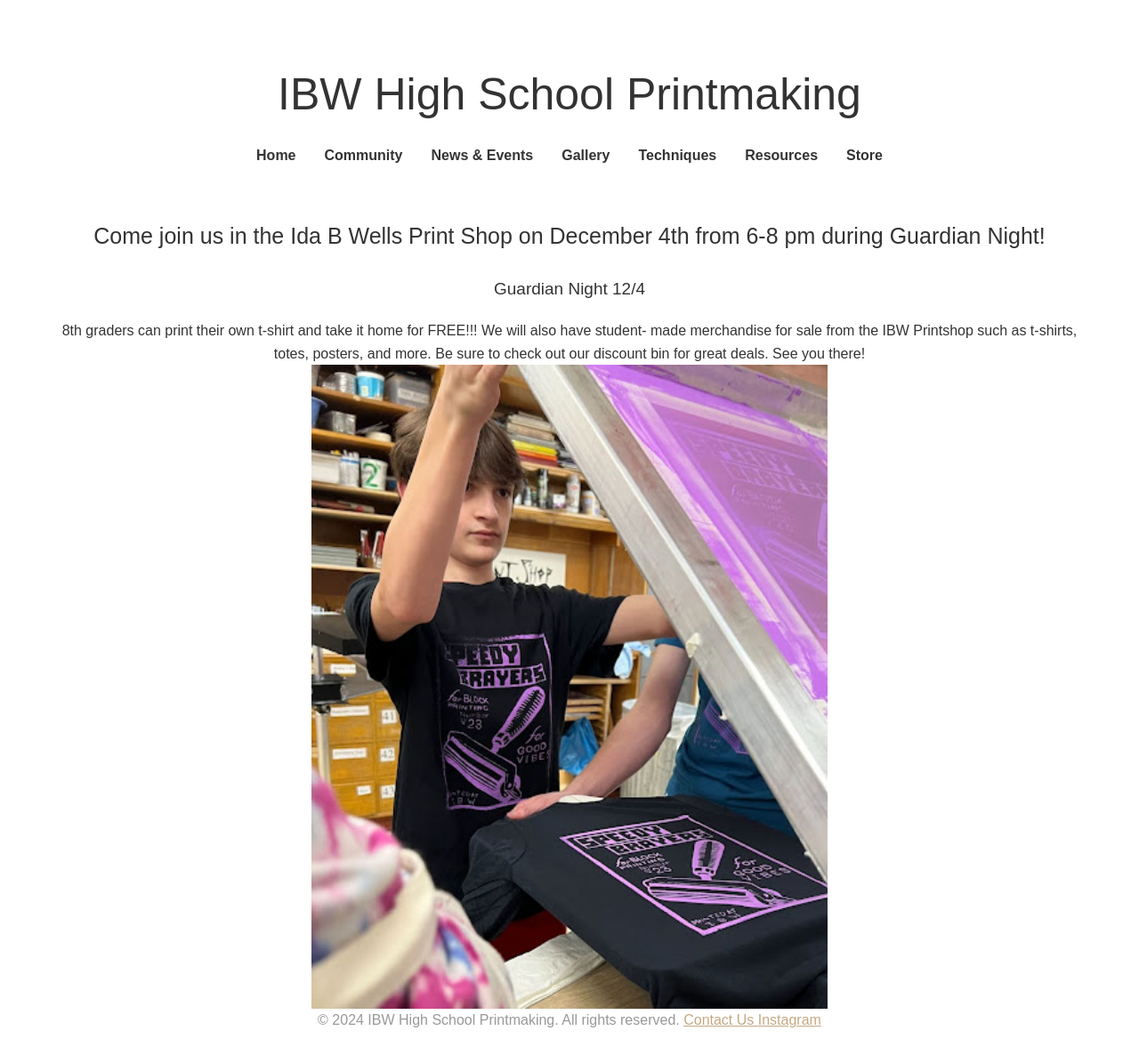
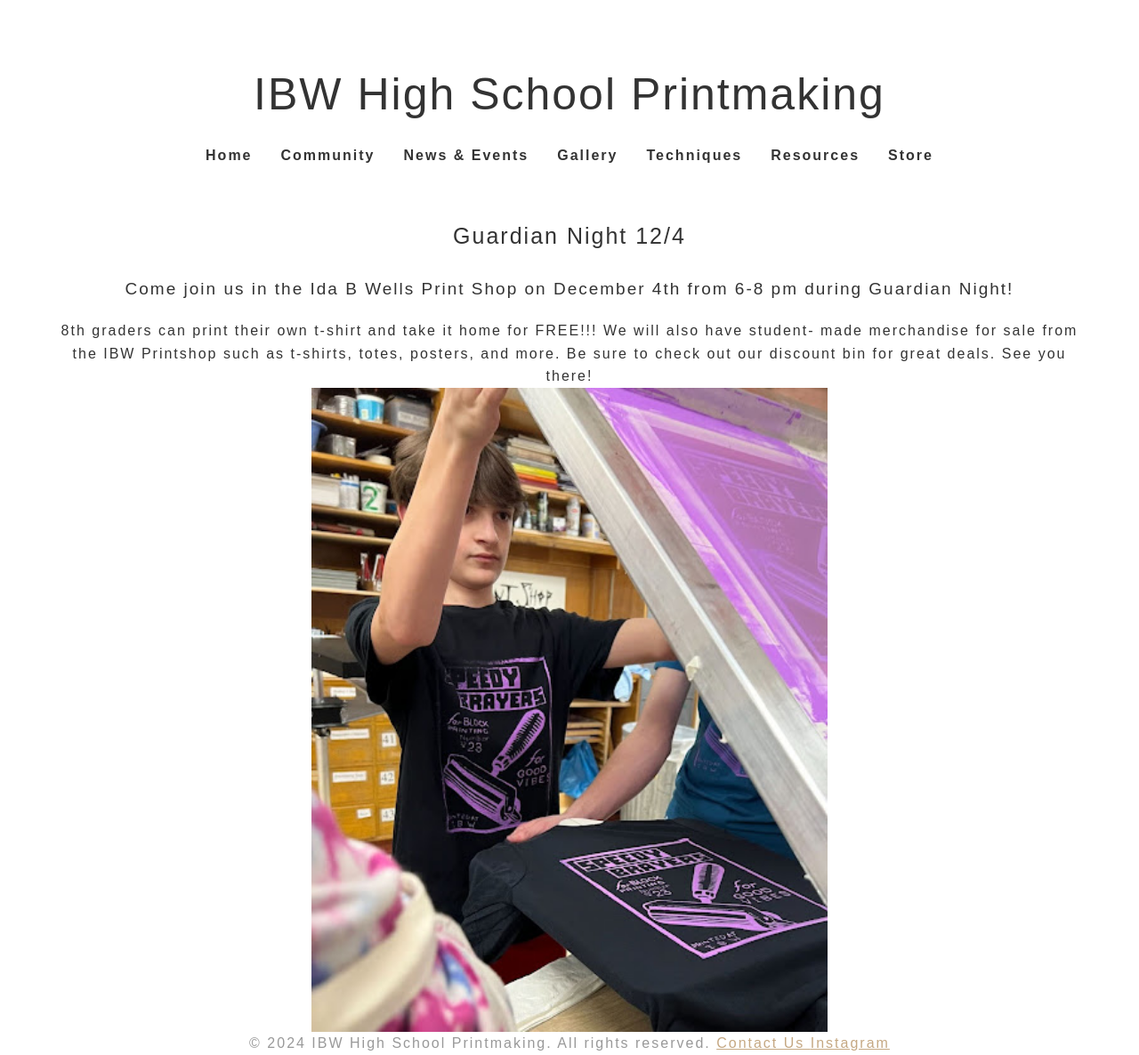
Before and after one commit to IBWPrintmaking/IBWPrintmaking.github.io, a Jekyll site: the page built from news.html, in a window 1280 px wide. Shown: the whole page at 89% size. Built offline with Jekyll 4.4.1, drawn with Linux system fonts in a browser that asks for light colours; before the commit the page ends 1160 px from its top, so only the background shows below that.

Commit message:
qewdewrgggrfrrrf

```diff
--- a/assets/css/styles.css
+++ b/assets/css/styles.css
@@ -5,6 +5,7 @@ body {
     margin: 0;
     padding: 0;
     font-weight: 100;
+    letter-spacing: 2px;
 }
 
 .content-container {
--- a/news.html
+++ b/news.html
@@ -9,8 +9,10 @@ title: News
 </head>
 <body>
     <div class="bodytext">
-        <p style="font-size: 25px;">Come join us in the Ida B Wells Print Shop on December 4th from 6-8 pm during Guardian Night! </p>
-        <p style="font-size: 19px;"> Guardian Night 12/4</p>
+
+        <p style="font-size: 25px;"> Guardian Night 12/4</p>
+        <p style="font-size: 19px;">Come join us in the Ida B Wells Print Shop on December 4th from 6-8 pm during Guardian Night! </p>
+
         8th graders can print their own t-shirt and take it home for FREE!!! We will also have student- made merchandise for sale from the IBW Printshop such as t-shirts, totes, posters, and more. Be sure to check out our discount bin for great deals. See you there!
     </div>
 
```
